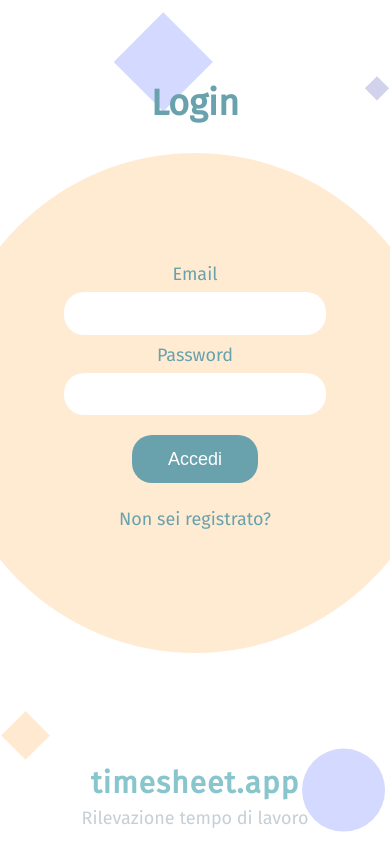
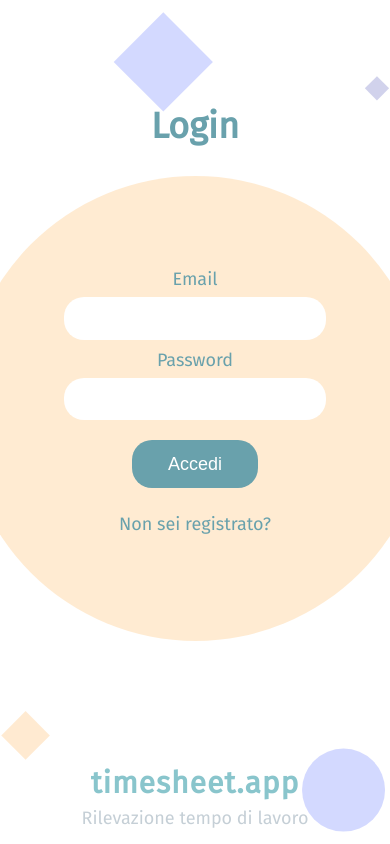
Before and after one commit to marilari88/ore-lavorate-frontend, a React (Create React App) app: page /login in a window 390 px wide. Built offline with nearby package versions, Linux system fonts and the light colour scheme; no server answers.

Commit message:
Ridotta altezza degli elementi login e registrazione per ottimizzare la gestione mobile

```diff
--- a/src/App.scss
+++ b/src/App.scss
@@ -233,9 +233,8 @@ html {
           display: flex;
         }
         form {
-          width: 500px;
-          height: 500px;
-          min-height: 500px;
+          width: 465px;
+          height: 465px;
           display: flex;
           flex-direction: column;
           justify-content: center;
@@ -302,8 +301,8 @@ html {
         .messaggioForm {
           padding: 0.5rem 1rem;
           text-align: center;
-          height: 40px;
-          line-height: 40px;
+          height: 30px;
+          line-height: 30px;
           font-weight: bold;
           &.successMessage {
             color: $colore-successo;
```
